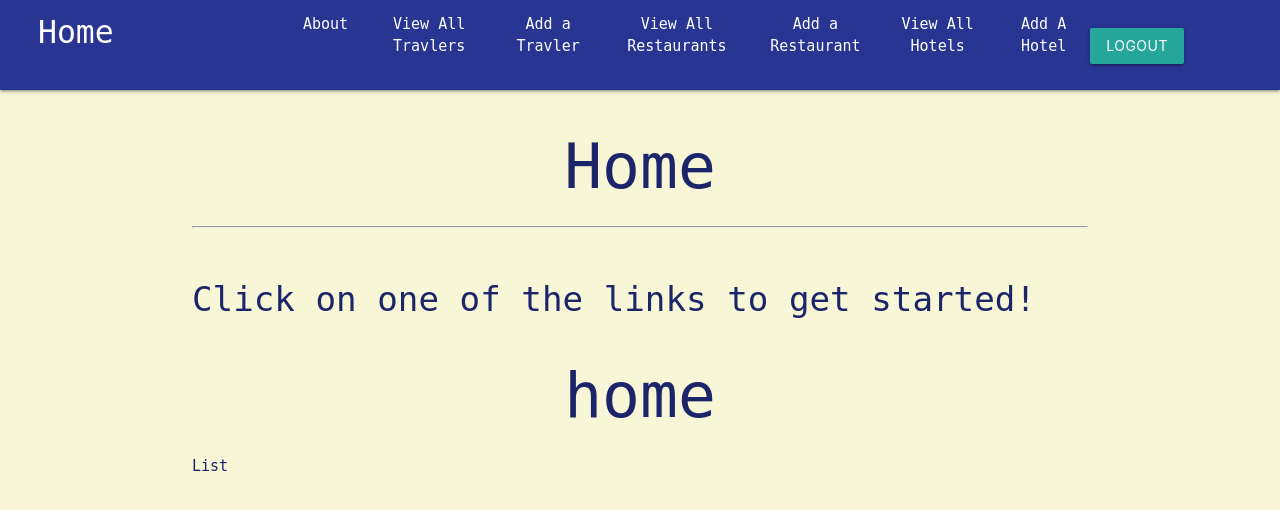
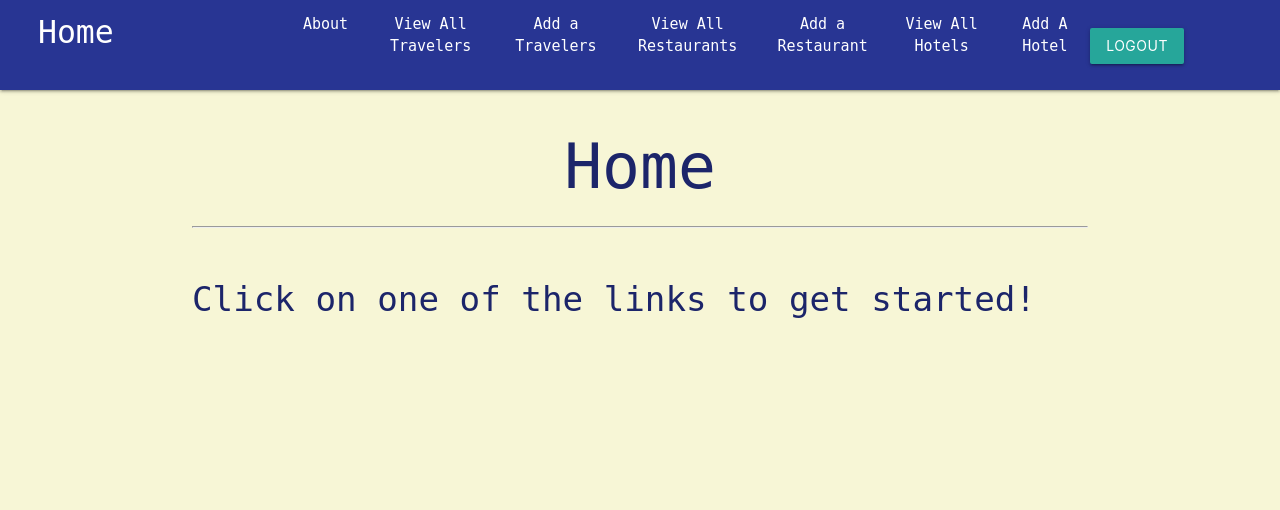
Before and after one commit to kimmyflora/destination, a Django app: page / in a window 1280 px wide. Shown: the top 510 px of the page. Run offline with Django 4.2, Linux system fonts and the light colour scheme; the visitor is signed in with stand-in values (Sample User, id 1).

Commit message:
fix spelling

```diff
--- a/main_app/templates/base.html
+++ b/main_app/templates/base.html
@@ -23,8 +23,8 @@
         <ul class="right hide-on-med-and-down">
           {% if user.is_authenticated %}
           <li><a href="/about">About</a></li>
-          <li><a href="/friends">View All Travlers</a></li>
-          <li><a href="{% url 'friends_create' %}">Add a Travler</a></li>
+          <li><a href="/friends">View All Travelers</a></li>
+          <li><a href="{% url 'friends_create' %}">Add a Travelers</a></li>
           <li><a href="{% url 'restaurants_index' %}">View All Restaurants</a></li>
           <li><a href="{% url 'restaurants_create' %}">Add a Restaurant</a></li>
           <li><a href="{% url 'hotels_index' %}">View All Hotels</a></li>
@@ -47,8 +47,8 @@
   <ul class="sidenav" id="mobile-demo">
     {% if user.is_authenticated %}
     <li><a href="/about">About</a></li>
-    <li><a href="/friends">View All My Friends</a></li>
-    <li><a href="{% url 'friends_create' %}">Add a Friend</a></li>
+    <li><a href="/friends">View All Travelers</a></li>
+    <li><a href="{% url 'friends_create' %}">Add a Traveler</a></li>
     <li><a href="{% url 'restaurants_index' %}">View All Restaurants</a></li>
     <li><a href="{% url 'restaurants_create' %}">Add a Restaurant</a></li>
     <li><a href="{% url 'hotels_index' %}">View All Hotels</a></li>
--- a/main_app/templates/home.html
+++ b/main_app/templates/home.html
@@ -6,7 +6,6 @@
 <hr>
 <br>
 <h4>Click on one of the links to get started!</h4>
-<h1>home</h1>
-<p>List</p>
+
 
 {% endblock content %}
```
